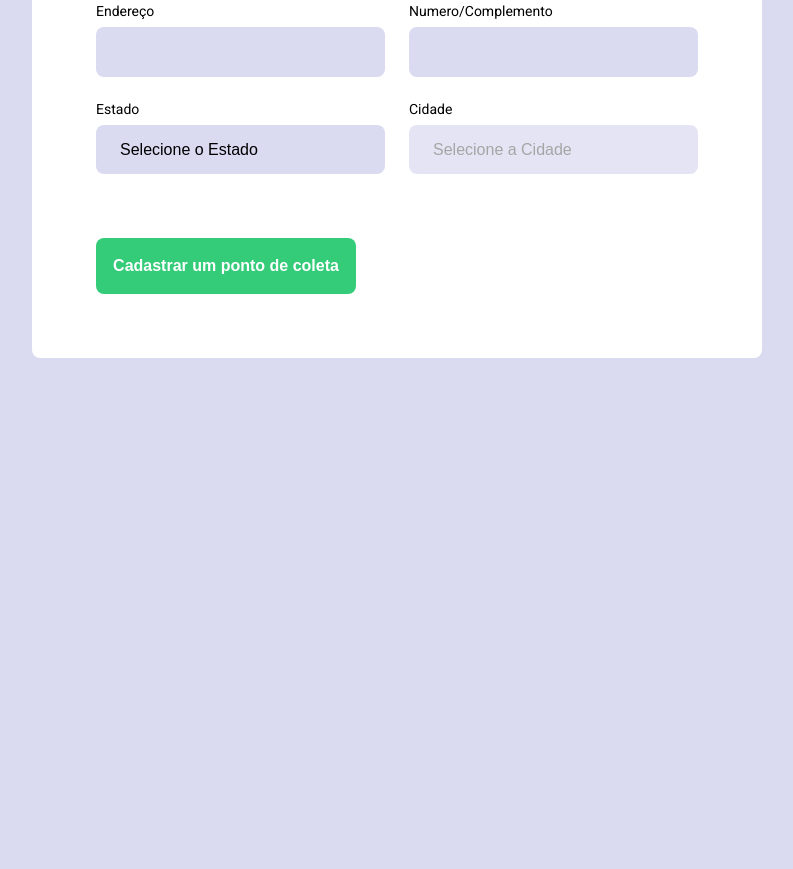
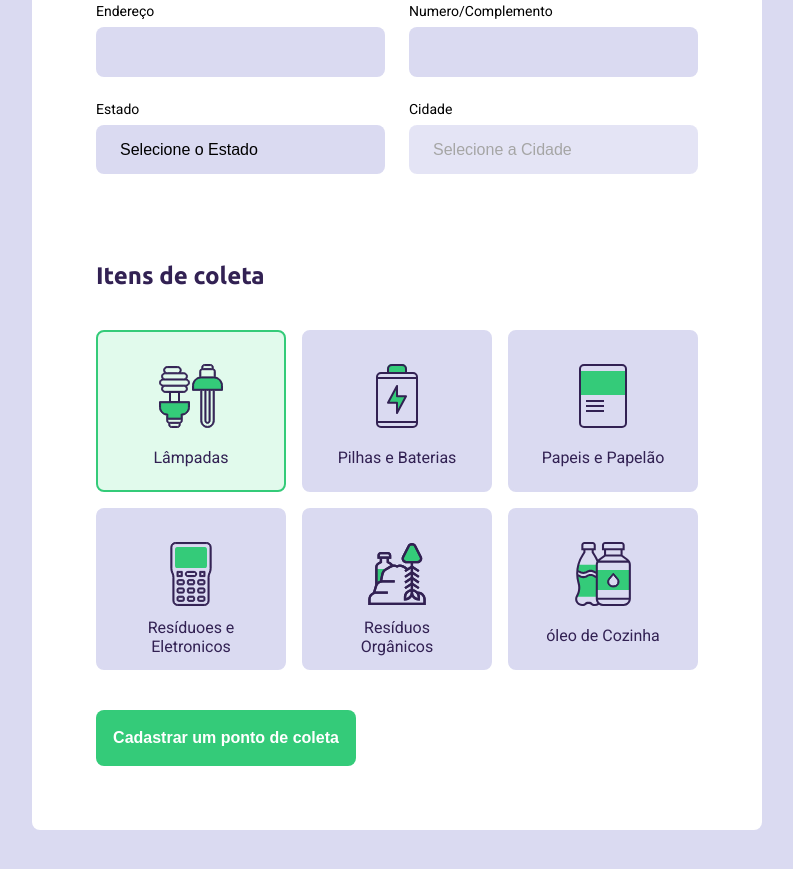
Before and after one commit to joaopd/eColeta, a plain HTML site: page create-point.html in a window 1280 px wide. Shown: the part 505-1374 px from the top of the page, without its empty margins (243-1036 px from the left). Before the commit the page ends 943 px from the top, so only its background shows below. Drawn offline with Linux system fonts and the light colour scheme; no server answers.

Commit message:
Criando itens para selecionar

```diff
--- a/create-point.html
+++ b/create-point.html
@@ -65,6 +65,43 @@
                         </select>
                     </div>
                 </div>
+            </fieldset>
+
+            <fieldset>
+                <legend>
+                    <h2>Itens de coleta</h2>
+                </legend>
+
+                <div class="itens-grid">
+                    <li data-id="1" class="selected">
+                        <img src="/assets/lampadas.svg" alt="Lâmpadas">
+                        <span>Lâmpadas</span>
+                    </li>
+                    <li data-id="2">
+                        <img src="/assets/baterias.svg" alt="Pilhas e Baterias">
+                        <span>Pilhas e Baterias</span>
+                    </li>
+                    <li data-id="3">
+                        <img src="/assets/papeis-papelao.svg" alt="Papeis e Papelão">
+                        <span>Papeis e Papelão</span>
+                    </li>
+                    <li data-id="4">
+                        <img src="/assets/eletronicos.svg" alt="Resíduoes e Eletrônicos">
+                        <span>Resíduoes e Eletronicos</span>
+                    </li>
+                    <li data-id="5">
+                        <img src="/assets/organicos.svg" alt="Resíduos Orgânicos">
+                        <span>Resíduos Orgânicos</span>
+                    </li>
+                    <li data-id="6">
+                        <img src="/assets/oleo.svg" alt="óleo de Cozinha">
+                        <span>óleo de Cozinha</span>
+                    </li>
+                </div>
+
+                <input type="hidden" name="itens">
+
+            </fieldset>
 
             <button type="submit">Cadastrar um ponto de coleta</button>
         </form>
--- a/scripts/create-point.js
+++ b/scripts/create-point.js
@@ -51,3 +51,44 @@ function getCities(event){
 document
 .querySelector("select[name=uf]")
 .addEventListener("change", getCities)
+
+//Itens de coleta
+//Pegar todos os Li's
+
+const itensToCollect = document.querySelectorAll(".itens-grid li")
+
+for(const item of itensToCollect){
+    item.addEventListener("click", handSelectedItem)
+}
+
+let selectedItems = [2,3]
+
+function handSelectedItem(event){
+
+    const itemLi = event.target
+    //adcionar ou remover uma classe com JS
+
+    itemLi.classList.toggle("selected")
+
+    const itemId = itemLi.dataset.id
+
+     //Verificar se existe itens selecionados
+    //Pegar itens selecionados
+    const alreadySelected = selectedItems.findIndex( item => {
+        const itemFound = item == itemId
+        return itemFound
+    })
+
+    //Se ja estiver selecionado
+    if( alreadySelected >= 0){
+        //- tirar da selecao
+        const filteredItems = selectedItems.filter( item=>{
+            const itemIsDifferent = item != itemId
+            return itemIsDifferent
+        })
+    }
+
+    //Se nao estiver selecionado -> adicionar
+
+    //Atualizar o campo escondido com os itens selecionados
+}
--- a/styles/create-point.css
+++ b/styles/create-point.css
@@ -129,3 +129,55 @@ form button{
 form button:hover{
     background-color: #2fb86e;
 }
+
+.itens-grid{
+    display: grid;
+    grid-template-columns: 1fr 1fr 1fr;
+    gap: 16px;
+    ;
+}
+
+.itens-grid li{
+    background-color: #dadaf1;
+    list-style: none;
+
+    border: 2px solid #dadaf1;
+    border-radius: 8px;
+
+    height: 110px;
+
+    padding: 32px 24px 16px;
+
+    display: flex;
+    flex-direction: column;
+    align-items: center;
+    justify-content: space-between;
+
+    text-align: center;
+
+    cursor: pointer;
+
+}
+
+.itens-grid li span{
+
+    margin-top: 12px;
+    flex: 1;
+
+    display: flex;
+    align-items: center;
+
+    color: var(--title-color);
+}
+
+.itens-grid li.selected{
+
+    background: #e1faec;
+    border: 2px solid #34cb79;
+
+}
+
+.itens-grid li img,
+.itens-grid li span{
+    pointer-events: none;
+}
```
